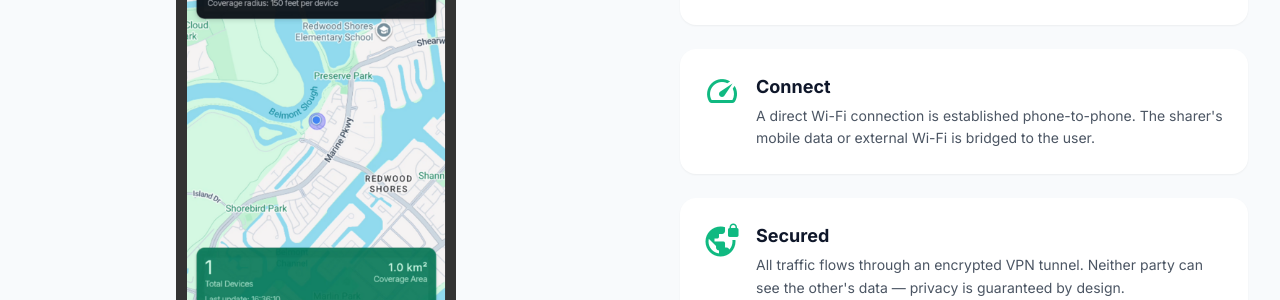
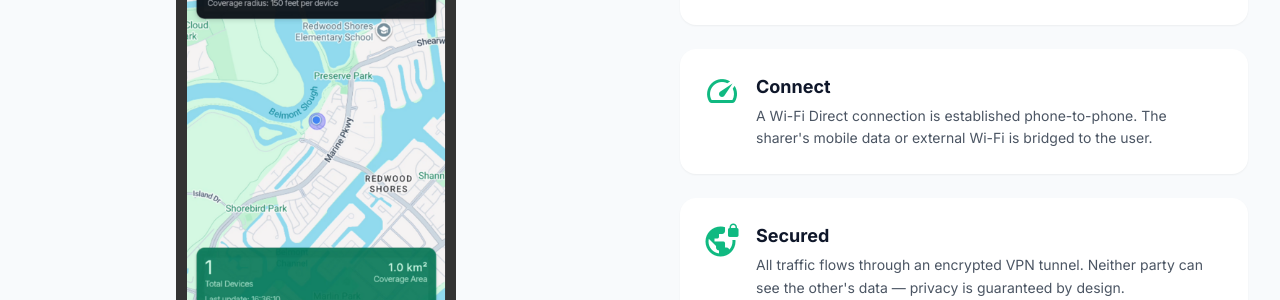
Before and after one commit to BumpApp/bumpapp.github.io, a Jekyll site: the page built from index.html, in a window 1280 px wide and 900 px high, scrolled down 2229 px. Shown: the part 153-453 px from the top of the window. Built offline with Jekyll 4.4.1, drawn with Linux system fonts in a browser that asks for light colours; nearby versions of some CDN libraries.

Commit message:
Say "Wi-Fi Direct connection": it is the name of the technology
Co-Authored-By: Claude Fable 5.1 <noreply@anthropic.com>

```diff
--- a/es/index.html
+++ b/es/index.html
@@ -89,7 +89,7 @@ translations:
             <span class="material-icons-outlined text-primary" style="font-size: 36px;">speed</span>
             <div>
               <h3 class="text-lg font-bold text-dark">Conectar</h3>
-              <p class="mt-1 text-sm text-gray-600 leading-relaxed">Se establece una conexión Wi-Fi directa entre los celulares. Los datos móviles o el Wi-Fi externo de quien comparte se transmiten al usuario.</p>
+              <p class="mt-1 text-sm text-gray-600 leading-relaxed">Se establece una conexión Wi-Fi Direct entre los celulares. Los datos móviles o el Wi-Fi externo de quien comparte se transmiten al usuario.</p>
             </div>
           </div>
           <div class="rounded-2xl bg-white p-6 shadow-sm flex items-start gap-4">
@@ -173,7 +173,7 @@ translations:
             ¿Cómo comparto Internet en Bump?
             <span class="material-icons-outlined text-primary transition-transform group-open:rotate-180" aria-hidden="true">expand_more</span>
           </summary>
-          <p class="mt-3 text-base text-gray-600 leading-relaxed">Abre la app, toca Compartir y elige cuántos datos quieres ofrecer. Bump anuncia tu celular por Bluetooth para que los usuarios cercanos puedan encontrarte y conectarse. Tu celular les pasa tus datos móviles o Wi-Fi por una conexión Wi-Fi directa, como un hotspot normal.</p>
+          <p class="mt-3 text-base text-gray-600 leading-relaxed">Abre la app, toca Compartir y elige cuántos datos quieres ofrecer. Bump anuncia tu celular por Bluetooth para que los usuarios cercanos puedan encontrarte y conectarse. Tu celular les pasa tus datos móviles o Wi-Fi por una conexión Wi-Fi Direct, como un hotspot normal.</p>
         </details>
         <details class="group rounded-2xl bg-white p-6 shadow-sm">
           <summary class="flex cursor-pointer list-none items-center justify-between gap-4 text-lg font-bold text-dark">
--- a/index.html
+++ b/index.html
@@ -92,7 +92,7 @@ translations:
             <span class="material-icons-outlined text-primary" style="font-size: 36px;">speed</span>
             <div>
               <h3 class="text-lg font-bold text-dark">Connect</h3>
-              <p class="mt-1 text-sm text-gray-600 leading-relaxed">A direct Wi-Fi connection is established phone-to-phone. The sharer's mobile data or external Wi-Fi is bridged to the user.</p>
+              <p class="mt-1 text-sm text-gray-600 leading-relaxed">A Wi-Fi Direct connection is established phone-to-phone. The sharer's mobile data or external Wi-Fi is bridged to the user.</p>
             </div>
           </div>
           <div class="rounded-2xl bg-white p-6 shadow-sm flex items-start gap-4">
@@ -203,7 +203,7 @@ translations:
             How do I share Internet access on Bump?
             <span class="material-icons-outlined text-primary transition-transform group-open:rotate-180" aria-hidden="true">expand_more</span>
           </summary>
-          <p class="mt-3 text-base text-gray-600 leading-relaxed">Open the app, tap Share, and choose how much data you are willing to give. Bump advertises your phone over Bluetooth so nearby users can find you and connect. Your phone bridges its mobile data or Wi-Fi to them over a direct Wi-Fi connection, just like a regular hotspot.</p>
+          <p class="mt-3 text-base text-gray-600 leading-relaxed">Open the app, tap Share, and choose how much data you are willing to give. Bump advertises your phone over Bluetooth so nearby users can find you and connect. Your phone bridges its mobile data or Wi-Fi to them over a Wi-Fi Direct connection, just like a regular hotspot.</p>
         </details>
         <details class="group rounded-2xl bg-white p-6 shadow-sm">
           <summary class="flex cursor-pointer list-none items-center justify-between gap-4 text-lg font-bold text-dark">
--- a/pt/index.html
+++ b/pt/index.html
@@ -89,7 +89,7 @@ translations:
             <span class="material-icons-outlined text-primary" style="font-size: 36px;">speed</span>
             <div>
               <h3 class="text-lg font-bold text-dark">Conectar</h3>
-              <p class="mt-1 text-sm text-gray-600 leading-relaxed">Uma conexão Wi-Fi direta é estabelecida entre os celulares. Os dados móveis ou Wi-Fi externo do compartilhador são transmitidos ao usuário.</p>
+              <p class="mt-1 text-sm text-gray-600 leading-relaxed">Uma conexão Wi-Fi Direct é estabelecida entre os celulares. Os dados móveis ou Wi-Fi externo do compartilhador são transmitidos ao usuário.</p>
             </div>
           </div>
           <div class="rounded-2xl bg-white p-6 shadow-sm flex items-start gap-4">
@@ -173,7 +173,7 @@ translations:
             Como compartilho Internet no Bump?
             <span class="material-icons-outlined text-primary transition-transform group-open:rotate-180" aria-hidden="true">expand_more</span>
           </summary>
-          <p class="mt-3 text-base text-gray-600 leading-relaxed">Abra o app, toque em Compartilhar e escolha quantos dados você quer oferecer. O Bump anuncia seu celular por Bluetooth para que usuários próximos possam encontrar e conectar. Seu celular repassa seus dados móveis ou Wi-Fi para eles por uma conexão Wi-Fi direta, como um hotspot comum.</p>
+          <p class="mt-3 text-base text-gray-600 leading-relaxed">Abra o app, toque em Compartilhar e escolha quantos dados você quer oferecer. O Bump anuncia seu celular por Bluetooth para que usuários próximos possam encontrar e conectar. Seu celular repassa seus dados móveis ou Wi-Fi para eles por uma conexão Wi-Fi Direct, como um hotspot comum.</p>
         </details>
         <details class="group rounded-2xl bg-white p-6 shadow-sm">
           <summary class="flex cursor-pointer list-none items-center justify-between gap-4 text-lg font-bold text-dark">
```
Also changed, not shown: es/faq/index.md (+2 -2 lines), faq/index.md (+2 -2 lines), pt/faq/index.md (+2 -2 lines).
